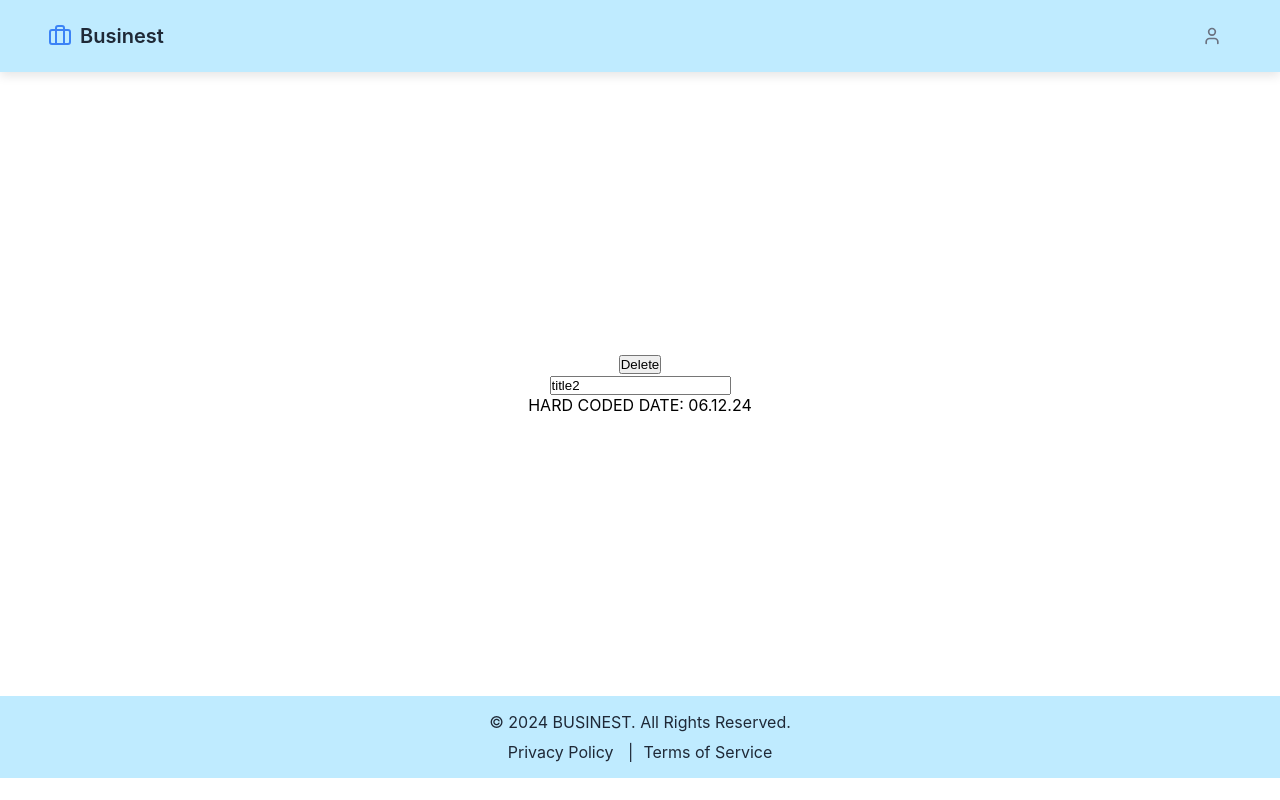
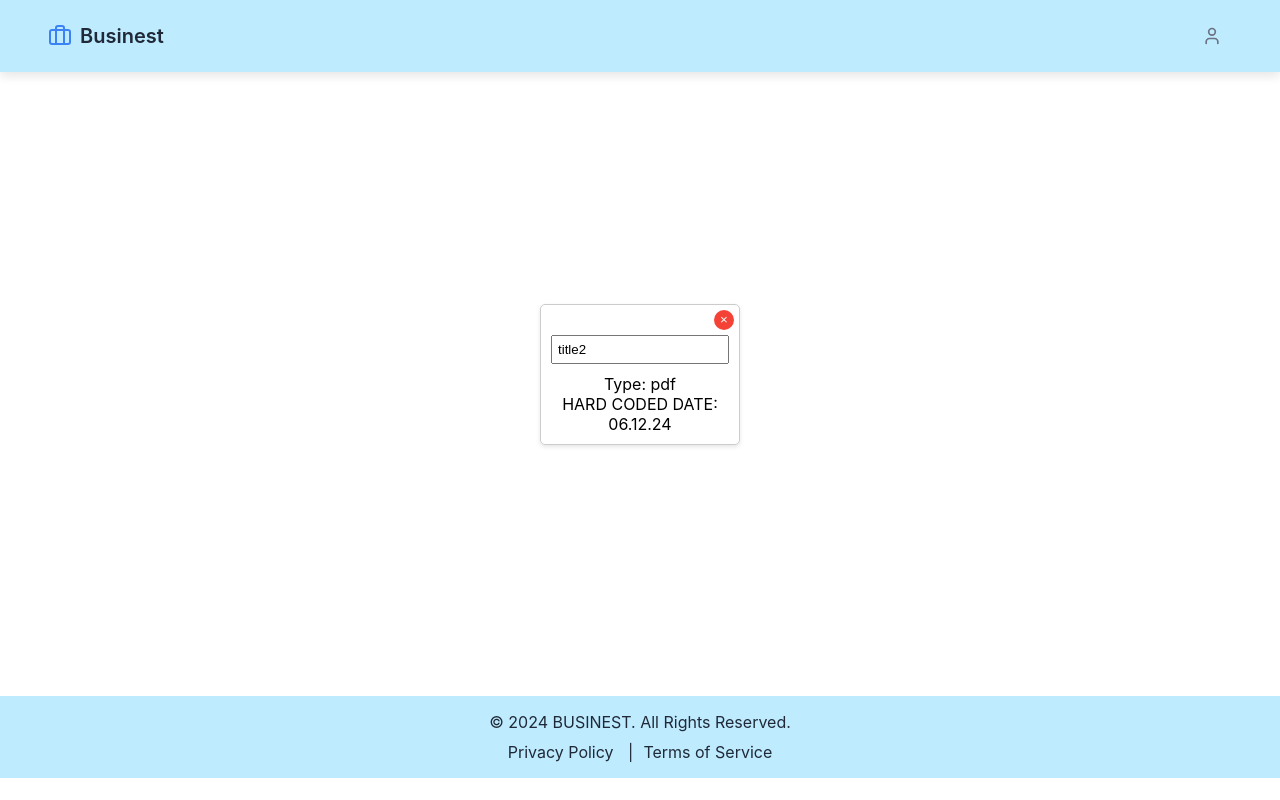
Before and after one commit to badranyoussef/businest, a React (Vite) app in the folder frontend/: page /folderTest in a window 1280 px wide. Built offline with nearby package versions, Linux system fonts and the light colour scheme; no server answers.

Commit message:
Css for delete and edite-name

```diff
--- a/frontend/src/components/FileOptions.jsx
+++ b/frontend/src/components/FileOptions.jsx
@@ -1,39 +1,69 @@
-
-import React, { useState, useEffect } from "react";
-
+import React, { useState } from "react";
 
 const FileOptions = ({ file, handleDelete }) => {
-
   const [fileName, setFileName] = useState(file.name);
 
-
   const handleFileNameChange = (event) => {
-
     if (event.target.id === "name") {
       setFileName(event.target.value);
+    }
+  };
 
+  const handleDeleteClick = () => {
+    if (window.confirm("Are you sure you want to delete this file?")) {
+      handleDelete(file);
+    }
   };
-  }
 
+  const fileWrapperStyle = {
+    position: 'relative',
+    border: '1px solid #ccc',
+    padding: '10px',
+    paddingTop: '30px',
+    borderRadius: '5px',
+    width: '200px',
+    boxShadow: '0 2px 4px rgba(0, 0, 0, 0.1)',
+    marginBottom: '20px',
+  };
+
+  const inputStyle = {
+    width: '100%',
+    padding: '5px',
+    marginBottom: '10px',
+  };
+
+  const deleteButtonStyle = {
+    position: 'absolute',
+    top: '5px',
+    right: '5px',
+    backgroundColor: '#f44336',
+    color: 'white',
+    border: 'none',
+    padding: '5px',
+    borderRadius: '50%',
+    cursor: 'pointer',
+    width: '20px',
+    height: '20px',
+    display: 'flex',
+    alignItems: 'center',
+    justifyContent: 'center',
+  };
 
   return (
+    <div style={fileWrapperStyle}>
+      <button style={deleteButtonStyle} onClick={handleDeleteClick}>×</button>
       <div>
-
-        <button onClick={() => handleDelete(file)}>Delete</button>
-
-        <div >
         <input
           id="name"
           value={fileName}
           onChange={handleFileNameChange}
+          style={inputStyle}
         />
+        <p>Type: {file.type}</p>
       </div>
-
       <div>HARD CODED DATE: 06.12.24</div>
-
     </div>
   );
 };
 
-
 export default FileOptions;
```
Lines whose indentation alone changed are shown as unchanged.
